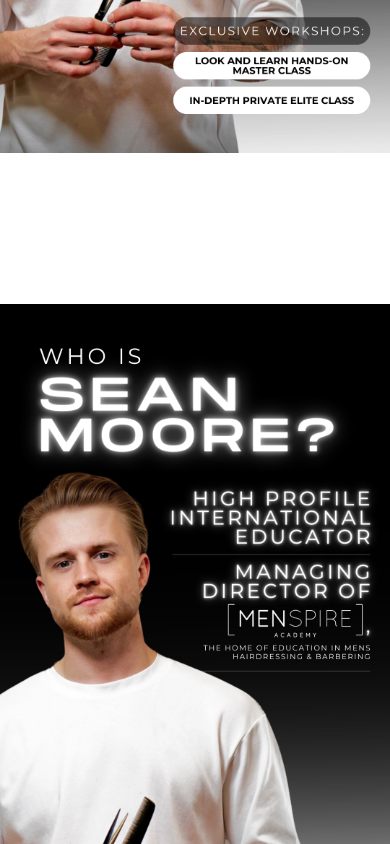
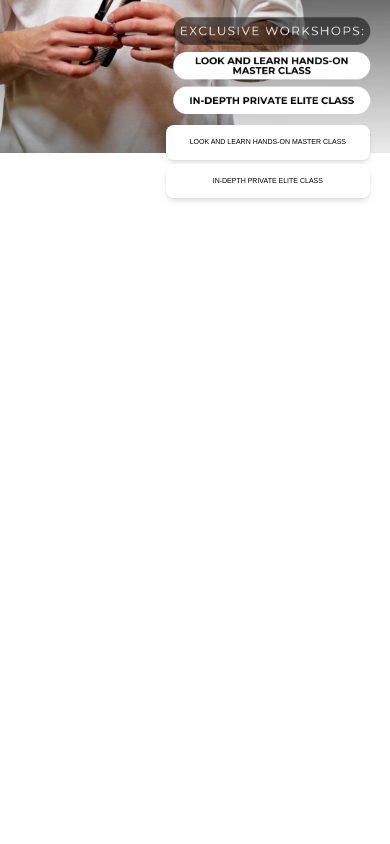
Before and after one commit to kudama343/barberexpoph_24, a Next.js app: page / in a window 390 px wide. Shown: the part 1500-2344 px from the top of the page. After the commit the page ends 1728 px from the top, so only its background shows below. Built offline with nearby package versions, Linux system fonts and the light colour scheme.

Commit message:
Responsive button on going pt1

```diff
--- a/app/page.tsx
+++ b/app/page.tsx
@@ -13,22 +13,21 @@
         <div className="min-h-full w-full h-screen bg-contain bg-no-repeat bg-center bg-[url('/images/MobileView/MobileViewBG1.png')] sm:bg-[url('/images/Homepage/HomepageBG1.png')] flex flex-col items-center justify-center px-4 sm:px-8p">
         </div>
       </div>
+
       <div className="">
-        <div className="min-h-full w-full h-screen bg-contain bg-no-repeat bg-center bg-[url('/images/MobileView/MobileViewBG2.png')] sm:bg-[url('/images/Homepage/HomepageBG2.png')] flex flex-col items-center justify-center px-4 sm:px-8p relative">
-
-        </div>
-      </div>
-      <div className="">
-  <div className="min-h-full w-full h-screen bg-contain bg-no-repeat bg-center bg-[url('/images/MobileView/MobileViewBG2.png')] sm:bg-[url('/images/Homepage/HomepageBG2.png')] flex flex-col items-center justify-center px-4 sm:px-8p relative">
+    <div className="min-h-full w-full h-screen bg-contain bg-no-repeat bg-center bg-[url('/images/MobileView/MobileViewBG2.png')] sm:bg-[url('/images/Homepage/HomepageBG2.png')] flex flex-col items-center justify-center px-4 sm:px-8p relative">
     {/* Container for the buttons */}
-    <div className="absolute md:bottom-[90px] md:right-[140px] flex flex-col sm:space-y-6 space-y-2 sm:text-xs lg:text-base text-[8px] bottom-[30px] right-[40px] p-10">
+    <div className="absolute flex flex-col
+                    md:bottom-[120px] md:right-[50px] md:space-y-2
+                    text-[7px] bottom-[30px] right-[20px] space-y-1
+                    lg:text-base lg:text-[15px] lg:bottom-[80px] lg:right-[160px] lg:space-y-5">
       {/* Top button */}
-      <button className="bg-white text-black py-2 px-6 rounded-lg shadow-md hover:bg-blue-700 transition duration-300 ">
+      <button className="bg-white text-black py-3 px-6 rounded-lg shadow-md hover:bg-gray-950 hover:text-white transition duration-300 ">
         LOOK AND LEARN HANDS-ON MASTER CLASS
       </button>
 
       {/* Bottom button */}
-      <button className="bg-white text-black py-2 px-6 rounded-lg shadow-md hover:bg-green-700 transition duration-300">
+      <button className="bg-white text-black py-3 px-6 rounded-lg shadow-md hover:bg-gray-950 hover:text-white transition duration-300">
         IN-DEPTH PRIVATE ELITE CLASS
       </button>
     </div>
```
